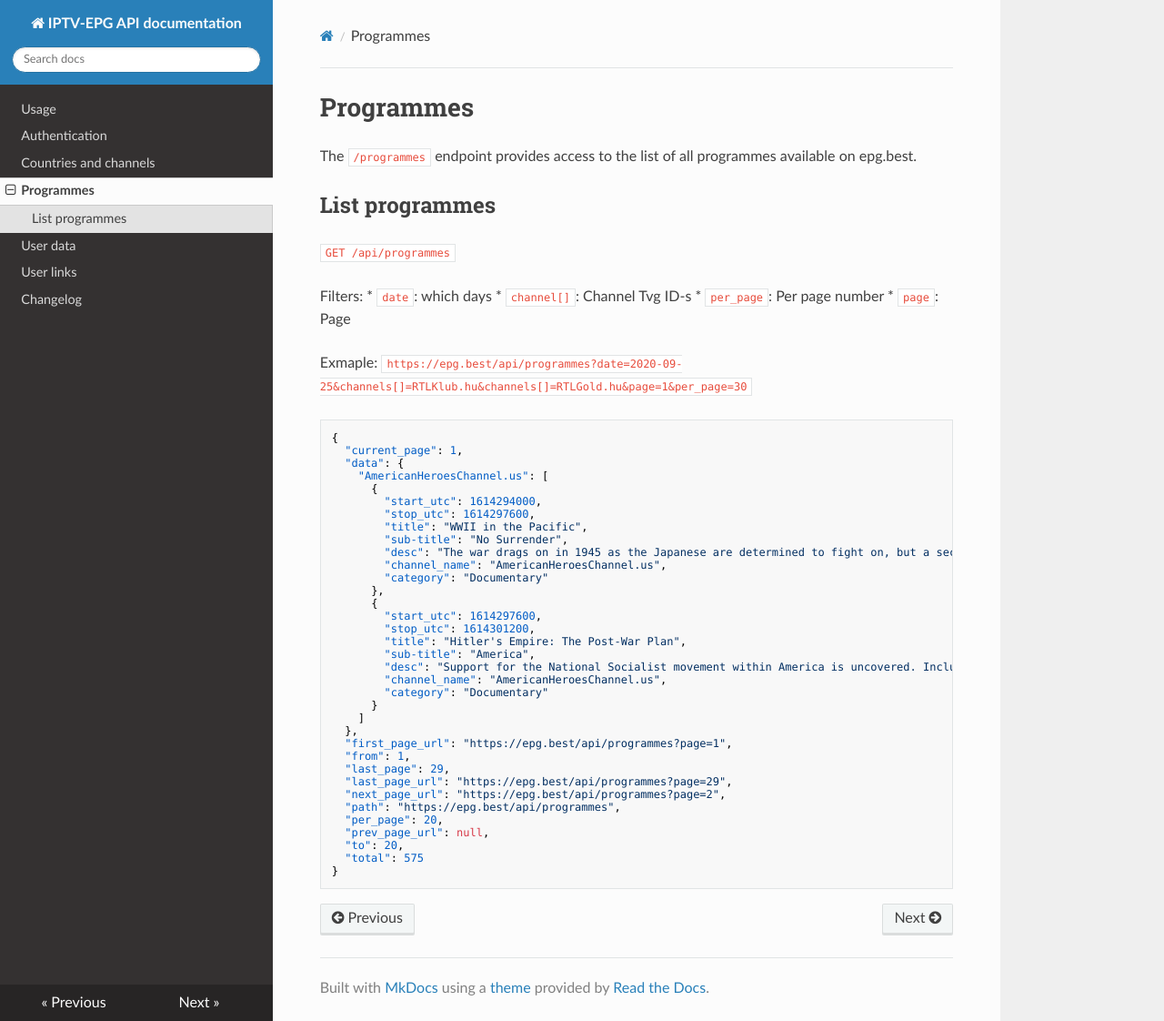
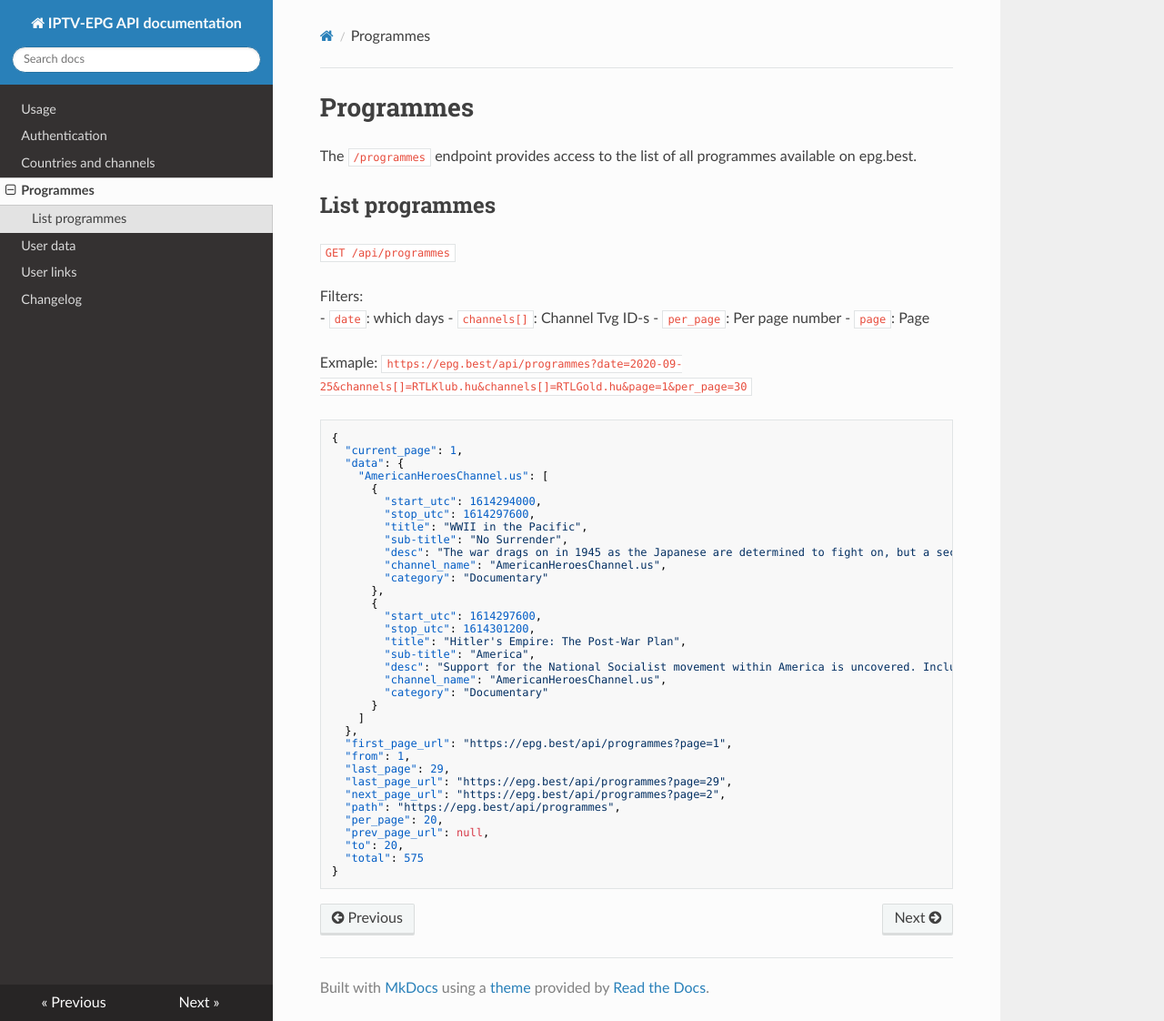
Before and after one commit to iptv-epg/api-docs, an MkDocs documentation site: the page built from docs/programmes.md, in a window 1280 px wide and 1122 px high. Shown: the whole window at 91% size. Built offline with MkDocs 1.6.1, drawn with Linux system fonts in a browser that asks for light colours; nearby versions of some CDN libraries; old or Windows-style settings are respelled for this version of MkDocs.

Commit message:
Update programmes.md

```diff
--- a/docs/programmes.md
+++ b/docs/programmes.md
@@ -8,10 +8,10 @@ The `/programmes` endpoint provides access to the list of all programmes availab
 
 
 Filters:
-  * `date`: which days
-  * `channel[]`: Channel Tvg ID-s
-  * `per_page`: Per page number
-  * `page`:  Page
+ - `date`: which days
+ - `channels[]`: Channel Tvg ID-s
+ - `per_page`: Per page number
+ - `page`:  Page
 
 Exmaple: `https://epg.best/api/programmes?date=2020-09-25&channels[]=RTLKlub.hu&channels[]=RTLGold.hu&page=1&per_page=30`
 
```
